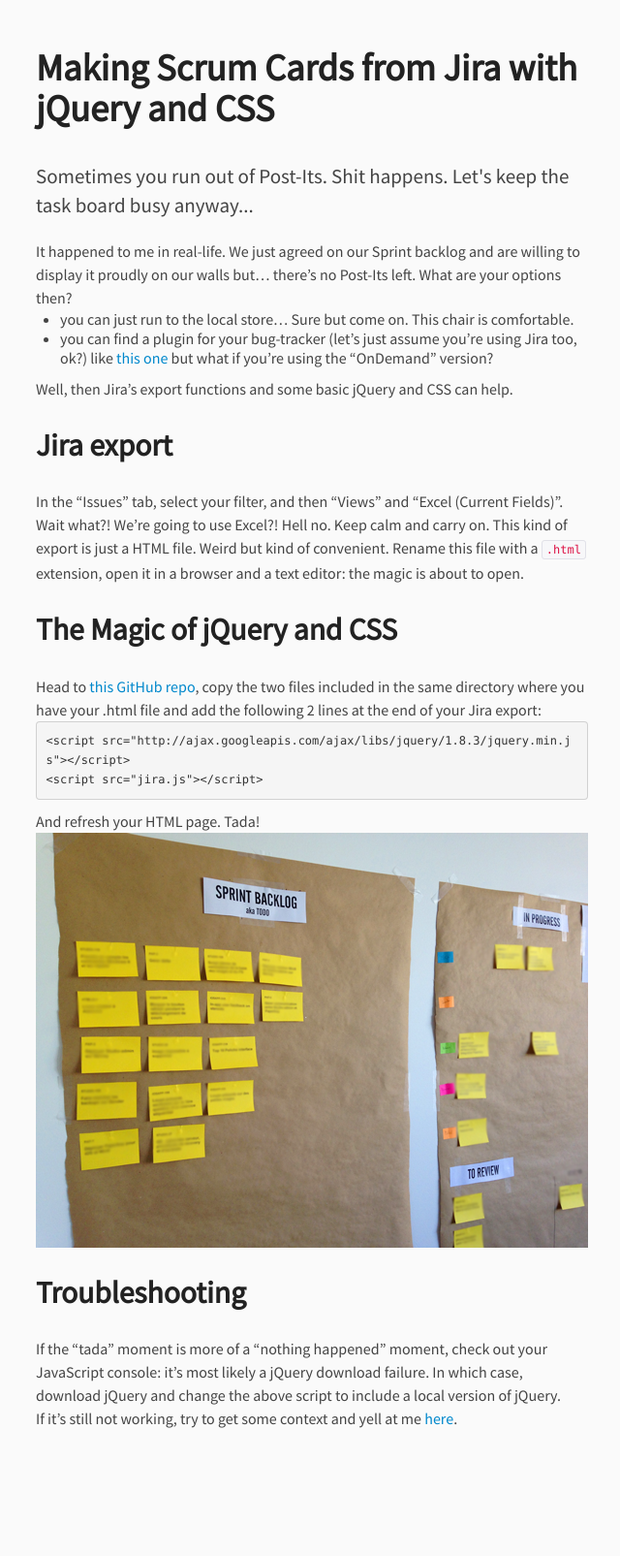
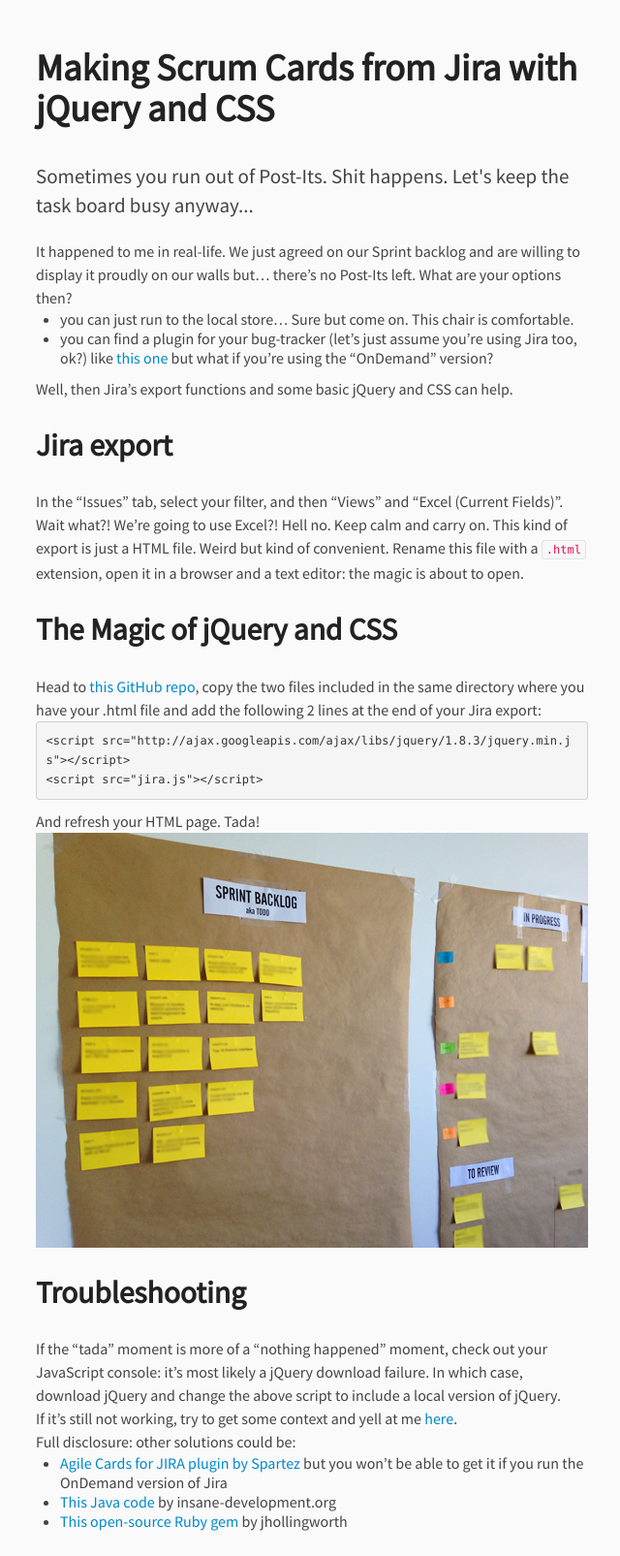
Before and after one commit to ntnmrndn/bootstragram-blog, a Jekyll site: the page built from _posts/2013-01-04-making-scrum-cards-from-jira-with-jquery-and-css.md, in a window 1280 px wide. Shown: the whole page at 97% size, without its empty margins (318-958 px from the left). Built offline with Jekyll 4.4.1, drawn with Linux system fonts in a browser that asks for light colours; nearby versions of some CDN libraries; before the commit the page ends 1491 px from its top, so only the background shows below that.

Commit message:
Added competition

```diff
--- a/_posts/2013-01-04-making-scrum-cards-from-jira-with-jquery-and-css.md
+++ b/_posts/2013-01-04-making-scrum-cards-from-jira-with-jquery-and-css.md
@@ -36,3 +36,9 @@ And refresh your HTML page. Tada!
 If the "tada" moment is more of a "nothing happened" moment, check out your JavaScript console: it's most likely a jQuery download failure. In which case, download jQuery and change the above script to include a local version of jQuery.
 
 If it's still not working, try to get some context and yell at me [here](https://github.com/dirtyhenry/jira-to-agile-cards/issues).
+
+Full disclosure: other solutions could be:
+
+- [Agile Cards for JIRA plugin by Spartez](https://marketplace.atlassian.com/plugins/com.spartez.scrumprint.scrumplugin) but you won't be able to get it if you run the OnDemand version of Jira
+- [This Java code](http://blog.insane-development.org/?p=25) by insane-development.org
+- [This open-source Ruby gem](https://github.com/jhollingworth/jira-cards) by jhollingworth
```
